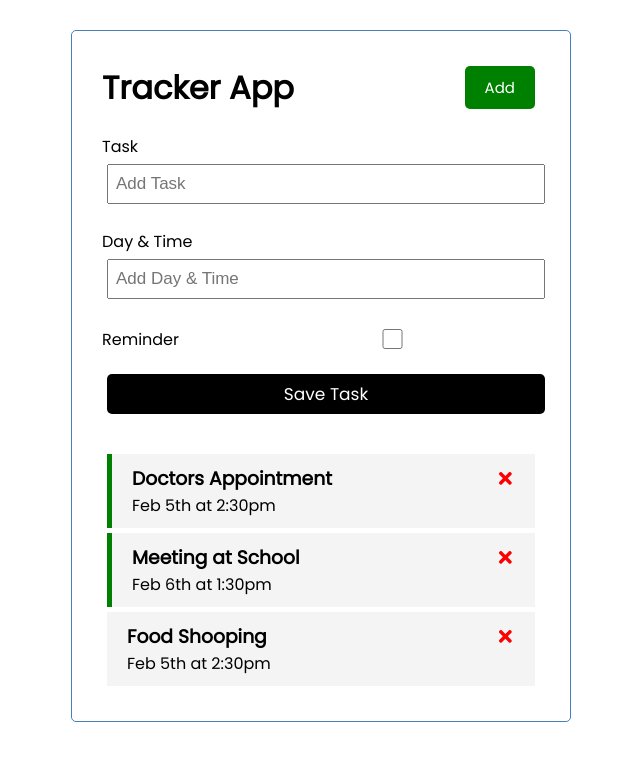
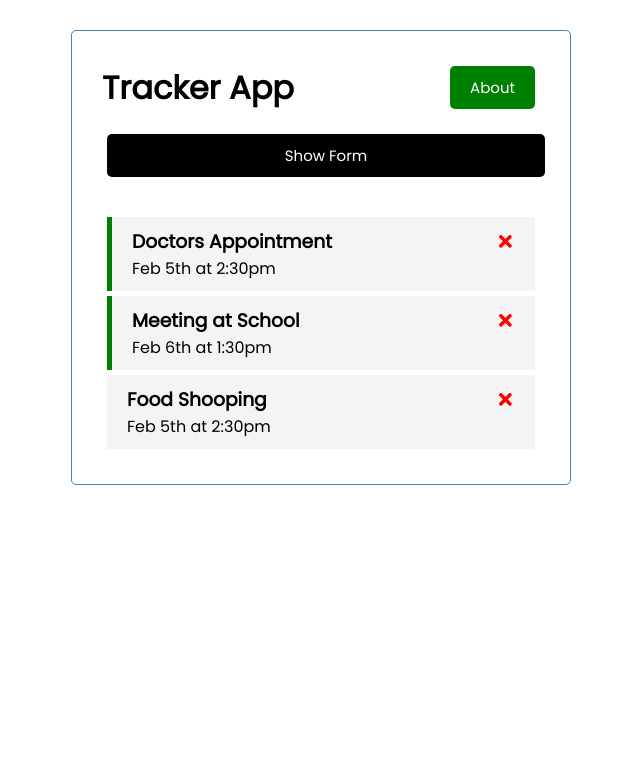
Before and after one commit to dhawal-mehta/react-task-tracker, a React (Create React App) app: page / in a window 1280 px wide. Shown: the top 760 px of the page, without its empty margins (319-959 px from the left). Built offline with nearby package versions, Linux system fonts and the light colour scheme.

Commit message:
App completed

```diff
--- a/src/App.js
+++ b/src/App.js
@@ -24,6 +24,15 @@ function App() {
 			reminder: false
 		}
 	])
+
+	const [show, setShow] = useState(false)
+
+	const toggleForm = ()=>{
+		console.log(show, !show)
+		setShow(show?false:true)
+	}
+
+
 	const deleteTask = (id) =>{
 		setTasks(tasks.filter((task)=> task.id !== id ))
 	}
@@ -43,7 +52,7 @@ function App() {
 	<div className="container">
 		{/* <h1>Hello from React</h1> */}
 		<Header title="Tracker App"/>
-		<AddTask onAdd={addTask}/>
+		<AddTask onAdd={addTask} show={show} toggleForm={toggleForm}/>
 		<Tasks tasks={tasks} deleteTask={deleteTask} toggleReminder={toggleReminder}/>
 	</div>
 	);
--- a/src/components/AddTask.js
+++ b/src/components/AddTask.js
@@ -1,6 +1,6 @@
 import {useState} from 'react'
 
-const AddTask = ({onAdd}) => {
+const AddTask = ({onAdd,toggleForm , show}) => {
     const [text, setText] = useState("")
     const [day, setDay] = useState("")
     const [reminder, setReminder] = useState(false)
@@ -20,8 +20,12 @@ const AddTask = ({onAdd}) => {
         setReminder(false)
     }
 
+
     return (
-        <form className='add-form' onSubmit={onSubmit}>
+        <>
+        <button className="btn btn-block" onClick={toggleForm}>{show?"Hide Form":"Show Form"}</button>
+        {show === true ?
+        (<form className='add-form' onSubmit={onSubmit}>
             <div className='form-control'>
 
                 <div className="form-control">
@@ -42,7 +46,11 @@ const AddTask = ({onAdd}) => {
                 <input type="submit" value="Save Task" className="btn btn-block"/>
 
             </div>
-        </form>
+        </form>):
+        (
+            <div style={{marginBottom: "40px"}}></div>
+        )}
+        </>
     )
 }
 
--- a/src/components/Header.js
+++ b/src/components/Header.js
@@ -2,12 +2,12 @@ import Button from './Button';
 
 const Header = ({title}) => {
     const onClick = () => {
-        alert("lol");
+        alert("This is a Todo App. \n Click on show Form \n then fill form and save entry to ToDo list.  ");
     }
     return (
         <header className='header'>
             <h1 >{title}</h1>
-            <Button color="green" text="Add" onClick={onClick}/>
+            <Button color="green" text="About" onClick={onClick}/>
         </header>
     )
 }
```
